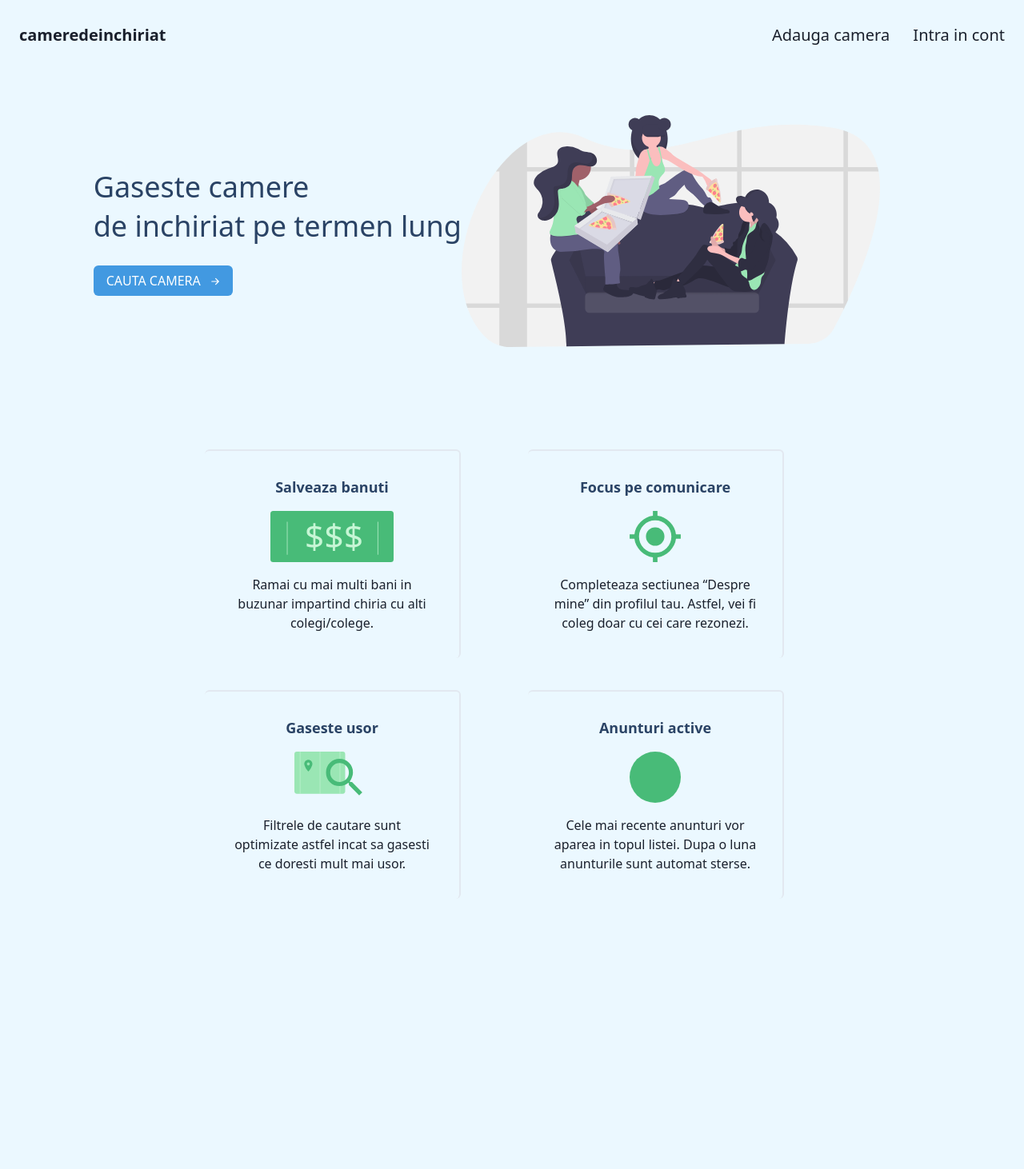
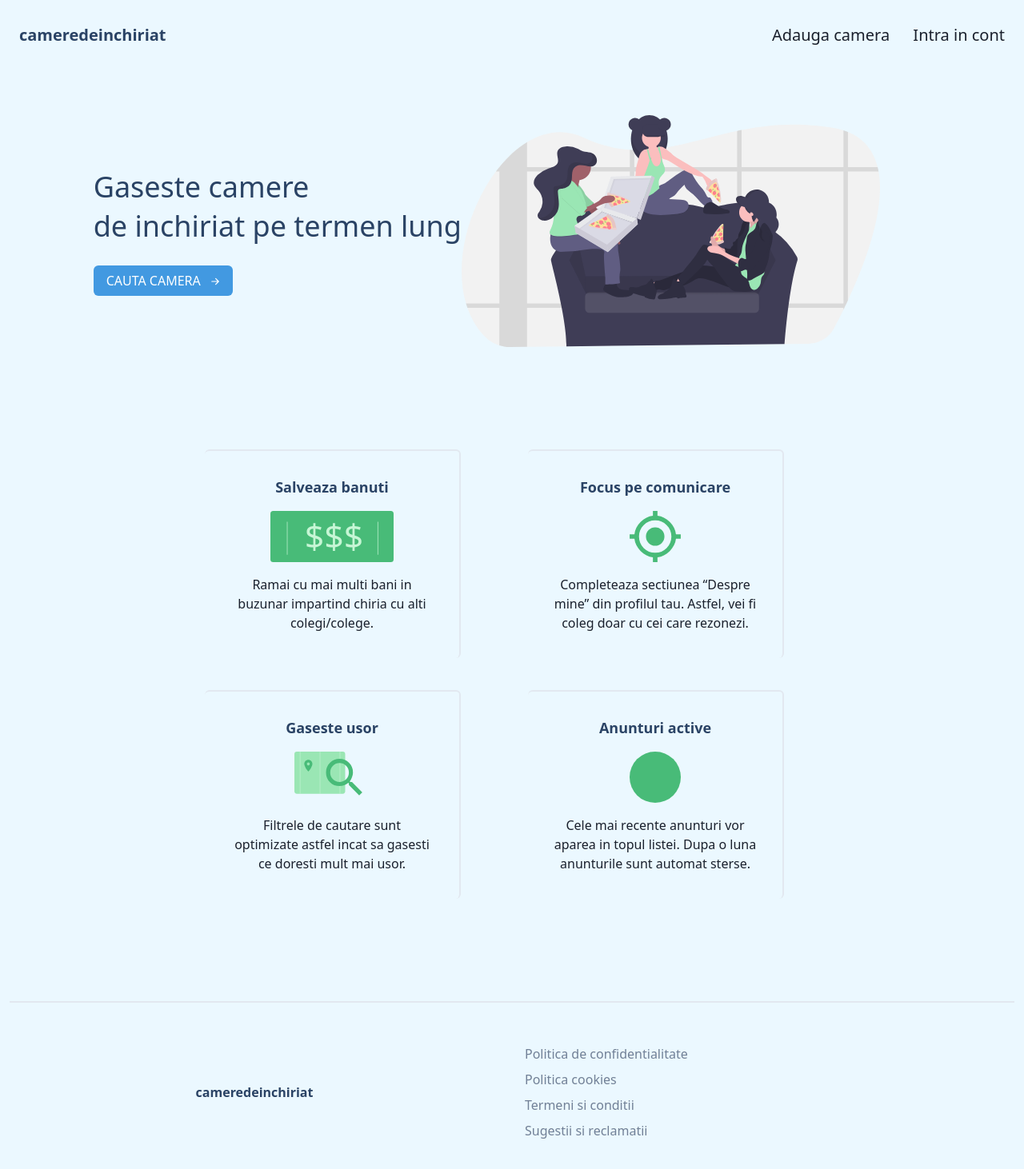
Before and after one commit to ClimenteA/cdi, a Svelte app: page / in a window 1280 px wide. Shown: the top 1462 px of the page at 80% size. Before the commit the page ends 1124 px from the top, so only its background shows below. Built offline with nearby package versions, Linux system fonts and the light colour scheme.

Commit message:
landing page done

```diff
--- a/src/App.svelte
+++ b/src/App.svelte
@@ -1,38 +1,14 @@
 <script>
+
 	import Navbar from "./components/Navbar.svelte"
 	import Hero from "./components/Hero.svelte"
-	import Card from "./components/Card.svelte"
+	import Features from "./components/Features.svelte"
+	import Footer from "./components/Footer.svelte"
+
 </script>
 
 
 <Navbar/>
 <Hero/>
-
-
-<section class="gap-10 grid justify-center max-w-3xl md:grid-cols-2 md:mt-32 mt-16 mx-auto">
-
-	<Card
-		title="Salveaza banuti"
-		image="./assets/img/money.svg"
-		text="Ramai cu mai multi bani in buzunar impartind chiria cu alti colegi/colege."
-	/>
-
-	<Card
-		title="Focus pe comunicare"
-		image="./assets/img/focus.svg"
-		text="Completeaza sectiunea “Despre mine” din profilul tau. Astfel, vei fi coleg doar cu cei care rezonezi."
-	/>
-
-	<Card
-		title="Gaseste usor"
-		image="./assets/img/findmap.svg"
-		text="Filtrele de cautare sunt optimizate astfel incat sa gasesti ce doresti mult mai usor."
-	/>
-
-	<Card
-		title="Anunturi active"
-		image="./assets/img/dot.svg"
-		text="Cele mai recente anunturi vor aparea in topul listei. Dupa o luna anunturile sunt automat sterse."
-	/>
-
-</section>
+<Features/>
+<Footer/>
--- /dev/null
+++ b/src/components/Features.svelte
@@ -0,0 +1,32 @@
+<script>
+	import Card from "./Card.svelte"
+</script>
+
+
+<section class="gap-10 grid justify-center max-w-3xl md:grid-cols-2 md:mt-32 mt-16 mx-auto">
+
+	<Card
+		title="Salveaza banuti"
+		image="./assets/img/money.svg"
+		text="Ramai cu mai multi bani in buzunar impartind chiria cu alti colegi/colege."
+	/>
+
+	<Card
+		title="Focus pe comunicare"
+		image="./assets/img/focus.svg"
+		text="Completeaza sectiunea “Despre mine” din profilul tau. Astfel, vei fi coleg doar cu cei care rezonezi."
+	/>
+
+	<Card
+		title="Gaseste usor"
+		image="./assets/img/findmap.svg"
+		text="Filtrele de cautare sunt optimizate astfel incat sa gasesti ce doresti mult mai usor."
+	/>
+
+	<Card
+		title="Anunturi active"
+		image="./assets/img/dot.svg"
+		text="Cele mai recente anunturi vor aparea in topul listei. Dupa o luna anunturile sunt automat sterse."
+	/>
+
+</section>
--- /dev/null
+++ b/src/components/Footer.svelte
@@ -0,0 +1,15 @@
+
+
+
+<footer class="border-t-2 md:gap-8 gap-6 grid justify-center md:grid-cols-2 mt-32 py-12">
+
+	<a href="#" class="font-semibold md:justify-self-center justify-self-start self-center text-blue-900">cameredeinchiriat</a>
+
+	<div class="flex flex-col text-gray-600">
+		<a href="#" class="py-1 hover:text-gray-700">Politica de confidentialitate</a>
+		<a href="#" class="py-1 hover:text-gray-700">Politica cookies</a>
+		<a href="#" class="py-1 hover:text-gray-700">Termeni si conditii</a>
+		<a href="#" class="py-1 hover:text-gray-700">Sugestii si reclamatii</a>
+	</div>
+
+</footer>
--- a/src/components/Hero.svelte
+++ b/src/components/Hero.svelte
@@ -1,5 +1,5 @@
 
-<header class="flex flex-col-reverse items-center lg:mt-20 mt-12 mx-auto sm:flex-row w-10/12">
+<header class="flex flex-col-reverse items-center lg:mt-20 mt-16 mx-auto sm:flex-row w-10/12">
 
 	<h1 class="leading-snug lg:text-4xl md:text-2xl mt-6 sm:mt-0 text-xl text-blue-900">
 
--- a/src/components/Navbar.svelte
+++ b/src/components/Navbar.svelte
@@ -11,7 +11,7 @@ function toggleMenu(){
 
 <nav class="lg:text-xl lg:mt-6 mt-3 text-sm">
 
-    <a href="#" class="leading-10 px-3 py-4 font-semibold">cameredeinchiriat</a>
+    <a href="#" class="leading-10 px-3 py-4 font-semibold text-blue-900">cameredeinchiriat</a>
 
     <span class="hidden md:inline-block md:float-right text-center">
         <a href="#" class="leading-10 px-3 py-4">Adauga camera</a>
@@ -22,7 +22,7 @@ function toggleMenu(){
 
         {#if menu}
 
-            <span class="absolute bg-blue-100 shadow-md flex flex-col h-auto mr-2 mt-4 pl-4 right-0 rounded-md top-0 w-auto z-10">
+            <span class="absolute bg-gray-300 shadow-md flex flex-col h-auto mr-2 mt-4 pl-4 right-0 rounded-md top-0 w-auto z-10">
 
                 <svg on:click={toggleMenu} class="absolute h-5 mr-2 mt-2 right-0 top-0 w-5" viewBox="0 0 24 24" stroke="currentColor">
                     <path stroke-linecap="round" stroke-linejoin="round" stroke-width="2" d="M6 18L18 6M6 6l12 12"/>
```
